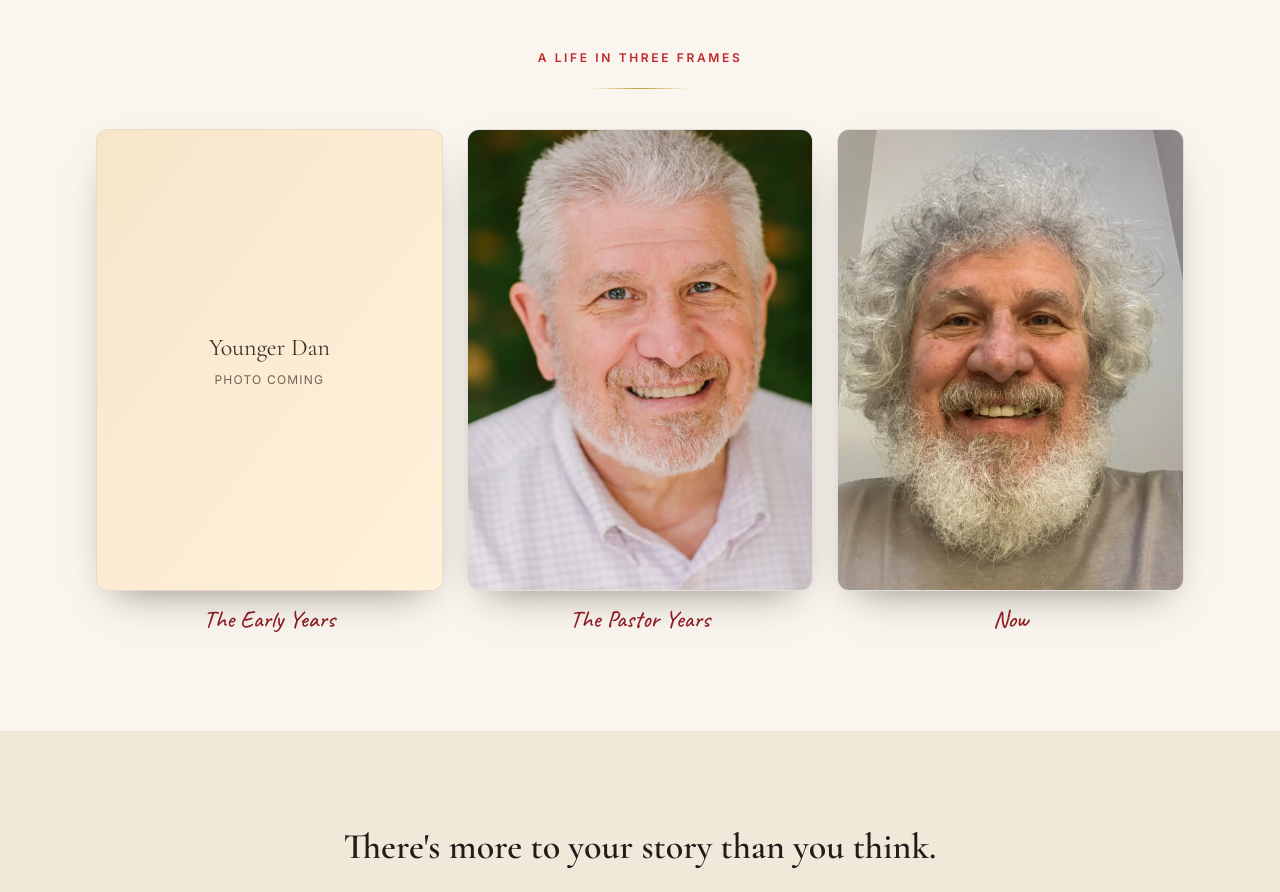
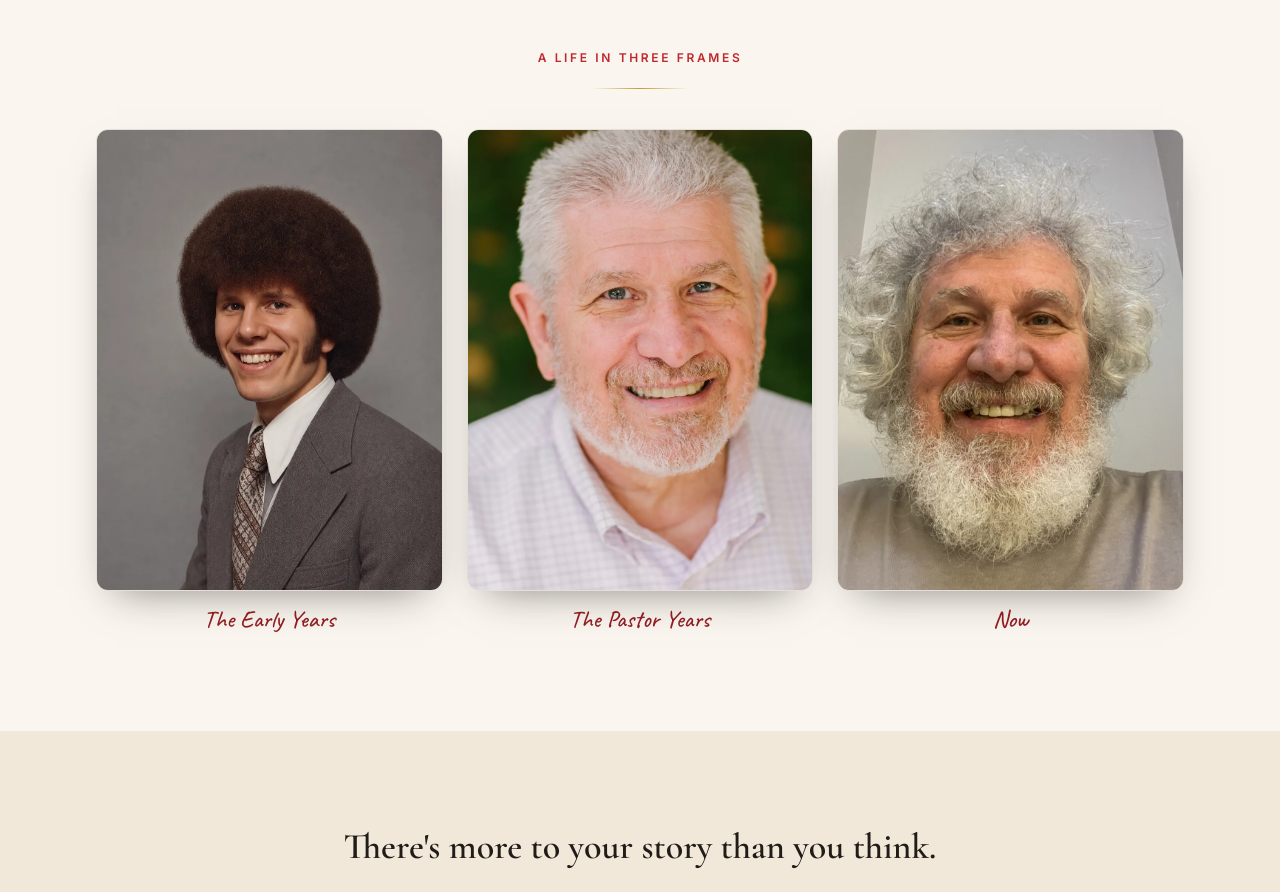
Before and after one commit to andsatanlaughed/danbarton, a website: page about.html in a window 1280 px wide. Shown: the part 2020-2912 px from the top of the page. Drawn offline with nearby package versions, Linux system fonts and the light colour scheme.

Commit message:
added early years

```diff
--- a/about.html
+++ b/about.html
@@ -104,13 +104,13 @@
           <div class="accent-rule mt-5"></div>
         </div>
         <div class="mt-10 grid gap-6 sm:grid-cols-3">
-          <!-- The Early Years — TODO: drop in young Dan with hearts backdrop -->
+          <!-- The Early Years -->
           <figure class="text-center">
-            <div class="aspect-[3/4] overflow-hidden rounded-xl border border-ink/10 bg-paper-deep shadow-photo sepia-[.2]">
-              <div class="flex h-full w-full flex-col items-center justify-center gap-2 bg-gradient-to-br from-paper-shade to-paper-deep text-center">
-                <span class="font-serif text-2xl text-ink-soft">Younger Dan</span>
-                <span class="text-xs uppercase tracking-widest text-ink-muted">photo coming</span>
-              </div>
+            <div class="aspect-[3/4] overflow-hidden rounded-xl border border-ink/10 shadow-photo">
+              <picture>
+                <source srcset="images/early-years.webp" type="image/webp" />
+                <img src="images/early-years.jpg" alt="A young Dan Barton in the 1970s — big curly hair, gray suit and patterned tie, wide smile" class="h-full w-full object-cover object-top" loading="lazy" />
+              </picture>
             </div>
             <figcaption class="mt-3 font-script text-2xl text-brand-red-deep">The Early Years</figcaption>
           </figure>
```
Also changed, not shown: images/early-years.jpg (added), images/early-years.webp (added), 2 other files.
